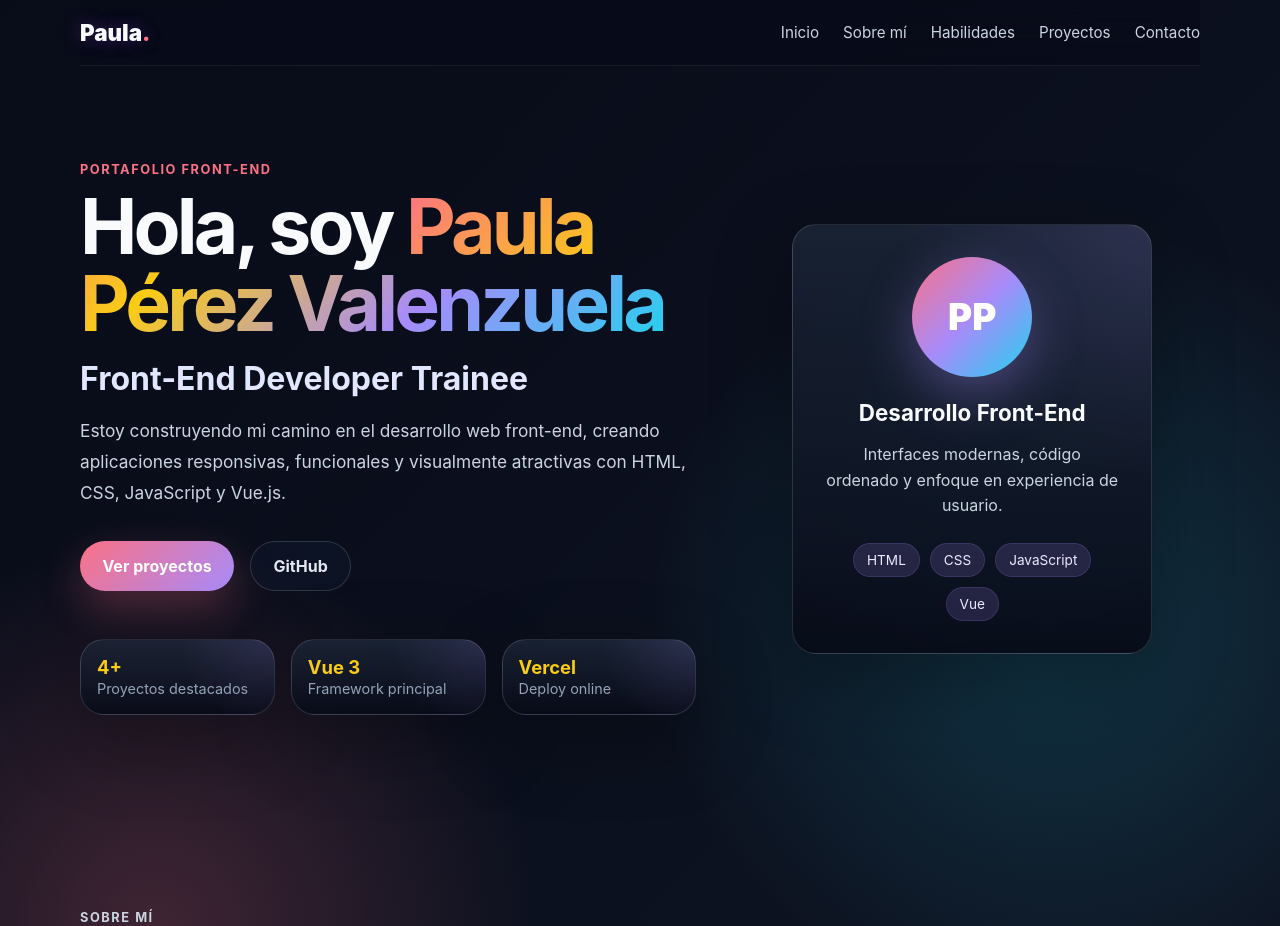
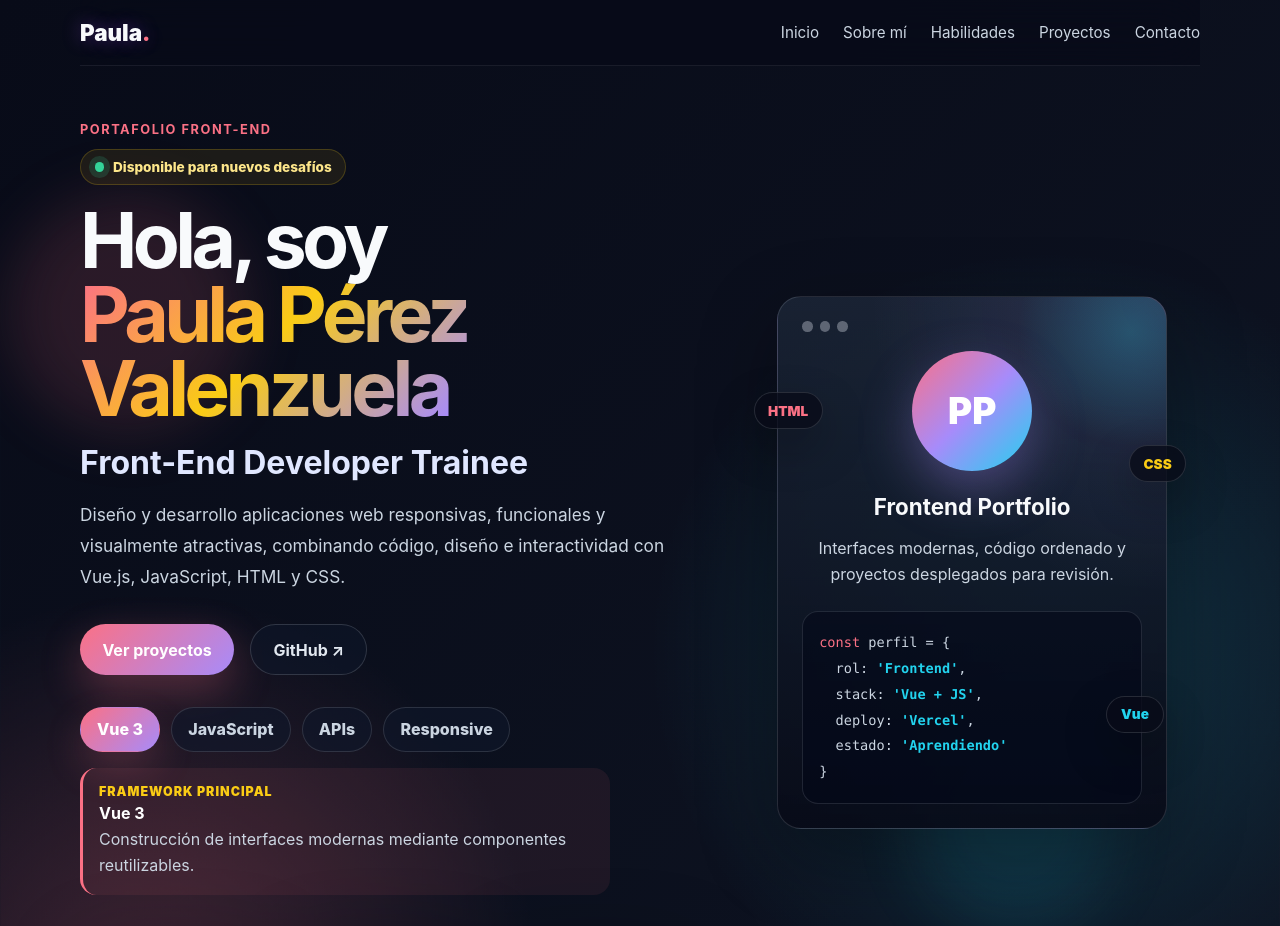
Before and after one commit to Paula-front/portafolio-paula, a Vue app: page / in a window 1280 px wide. Shown: the top 926 px of the page. Built offline with nearby package versions, Linux system fonts and the light colour scheme.

Commit message:
feat: mejorar hero con interactividad y diseño creativo

```diff
--- a/src/components/sections/HeroSection.vue
+++ b/src/components/sections/HeroSection.vue
@@ -1,26 +1,97 @@
+<script setup>
+import { ref } from 'vue'
+
+const activeSkill = ref({
+  name: 'Vue 3',
+  description: 'Construcción de interfaces modernas mediante componentes reutilizables.',
+  tag: 'Framework principal'
+})
+
+const skills = [
+  {
+    name: 'Vue 3',
+    description: 'Construcción de interfaces modernas mediante componentes reutilizables.',
+    tag: 'Framework principal'
+  },
+  {
+    name: 'JavaScript',
+    description: 'Lógica, interactividad, consumo de datos y manejo dinámico de la aplicación.',
+    tag: 'Lenguaje base'
+  },
+  {
+    name: 'APIs',
+    description: 'Integración de datos externos para crear aplicaciones funcionales y dinámicas.',
+    tag: 'Datos reales'
+  },
+  {
+    name: 'Responsive',
+    description: 'Diseños adaptables para escritorio, tablet y dispositivos móviles.',
+    tag: 'Diseño adaptable'
+  }
+]
+
+const selectSkill = (skill) => {
+  activeSkill.value = skill
+}
+</script>
+
 <template>
   <section id="inicio" class="hero section">
+    <div class="hero__glow hero__glow--one"></div>
+    <div class="hero__glow hero__glow--two"></div>
+
     <div class="hero__content">
       <p class="section-label">Portafolio Front-End</p>
 
+      <div class="hero__badge">
+        <span></span>
+        Disponible para nuevos desafíos
+      </div>
+
       <h1>
-        Hola, soy <span>Paula Pérez Valenzuela</span>
+        Hola, soy
+        <span>Paula Pérez Valenzuela</span>
       </h1>
 
       <h2>Front-End Developer Trainee</h2>
 
       <p class="hero__description">
-        Estoy construyendo mi camino en el desarrollo web front-end, creando
-        aplicaciones responsivas, funcionales y visualmente atractivas con
-        HTML, CSS, JavaScript y Vue.js.
+        Diseño y desarrollo aplicaciones web responsivas, funcionales y visualmente
+        atractivas, combinando código, diseño e interactividad con Vue.js,
+        JavaScript, HTML y CSS.
       </p>
 
       <div class="hero__actions">
         <a href="#proyectos" class="btn btn--primary">Ver proyectos</a>
-        <a href="https://github.com/Paula-front" target="_blank" class="btn btn--secondary">
-          GitHub
+
+        <a
+          href="https://github.com/Paula-front"
+          target="_blank"
+          rel="noopener noreferrer"
+          class="btn btn--secondary"
+        >
+          GitHub ↗
         </a>
       </div>
+
+      <div class="hero__skills" aria-label="Tecnologías destacadas">
+        <button
+          v-for="skill in skills"
+          :key="skill.name"
+          type="button"
+          class="hero__skill"
+          :class="{ 'hero__skill--active': activeSkill.name === skill.name }"
+          @click="selectSkill(skill)"
+        >
+          {{ skill.name }}
+        </button>
+      </div>
+
+      <article class="hero__active-skill">
+        <span>{{ activeSkill.tag }}</span>
+        <strong>{{ activeSkill.name }}</strong>
+        <p>{{ activeSkill.description }}</p>
+      </article>
 
       <div class="hero__stats">
         <article>
@@ -40,19 +111,39 @@
       </div>
     </div>
 
-    <div class="hero__card">
-      <div class="profile-card">
+    <div class="hero__visual">
+      <div class="floating-tag floating-tag--one">HTML</div>
+      <div class="floating-tag floating-tag--two">CSS</div>
+      <div class="floating-tag floating-tag--three">Vue</div>
+
+      <article class="profile-card profile-card--hero">
+        <div class="profile-card__top">
+          <span></span>
+          <span></span>
+          <span></span>
+        </div>
+
         <div class="profile-card__avatar">PP</div>
-        <h3>Desarrollo Front-End</h3>
-        <p>Interfaces modernas, código ordenado y enfoque en experiencia de usuario.</p>
 
-        <div class="profile-card__tags">
-          <span>HTML</span>
-          <span>CSS</span>
-          <span>JavaScript</span>
-          <span>Vue</span>
+        <h3>Frontend Portfolio</h3>
+
+        <p>
+          Interfaces modernas, código ordenado y proyectos desplegados para revisión.
+        </p>
+
+        <div class="code-card">
+          <p><span>const</span> perfil = &#123;</p>
+          <p>&nbsp;&nbsp;rol: <strong>'Frontend'</strong>,</p>
+          <p>&nbsp;&nbsp;stack: <strong>'Vue + JS'</strong>,</p>
+          <p>&nbsp;&nbsp;deploy: <strong>'Vercel'</strong>,</p>
+          <p>&nbsp;&nbsp;estado: <strong>'Aprendiendo'</strong></p>
+          <p>&#125;</p>
         </div>
-      </div>
+      </article>
     </div>
+
+    <a href="#sobre-mi" class="scroll-indicator" aria-label="Ir a la sección sobre mí">
+      <span></span>
+    </a>
   </section>
 </template>
--- a/src/style.css
+++ b/src/style.css
@@ -1117,3 +1117,424 @@ body::before {
   border-top-color: rgba(226, 232, 240, 0.1);
   color: var(--text-muted);
 }
+/* =====================================================
+   Hero creativo e interactivo
+   ===================================================== */
+
+.hero {
+  position: relative;
+  min-height: calc(100vh - 76px);
+  display: grid;
+  grid-template-columns: 1.15fr 0.85fr;
+  align-items: center;
+  gap: 3rem;
+  padding-top: 3.5rem;
+  padding-bottom: 5rem;
+}
+
+.hero__glow {
+  position: absolute;
+  border-radius: 999px;
+  filter: blur(30px);
+  opacity: 0.55;
+  pointer-events: none;
+  animation: floatGlow 7s ease-in-out infinite;
+}
+
+.hero__glow--one {
+  width: 230px;
+  height: 230px;
+  top: 14%;
+  left: -6%;
+  background: rgba(251, 113, 133, 0.26);
+}
+
+.hero__glow--two {
+  width: 190px;
+  height: 190px;
+  right: 8%;
+  bottom: 14%;
+  background: rgba(34, 211, 238, 0.2);
+  animation-delay: 1.5s;
+}
+
+.hero__content,
+.hero__visual {
+  position: relative;
+  z-index: 1;
+}
+
+.hero__badge {
+  width: fit-content;
+  margin-bottom: 1.2rem;
+  display: inline-flex;
+  align-items: center;
+  gap: 0.55rem;
+  border: 1px solid rgba(250, 204, 21, 0.2);
+  background: rgba(250, 204, 21, 0.08);
+  color: #fde68a;
+  border-radius: 999px;
+  padding: 0.55rem 0.85rem;
+  font-size: 0.85rem;
+  font-weight: 800;
+}
+
+.hero__badge span {
+  width: 0.6rem;
+  height: 0.6rem;
+  border-radius: 50%;
+  background: #34d399;
+  box-shadow: 0 0 0 6px rgba(52, 211, 153, 0.16);
+}
+
+.hero h1 {
+  margin: 0;
+  max-width: 780px;
+  font-size: clamp(2.8rem, 6vw, 5.2rem);
+  line-height: 0.96;
+  letter-spacing: -0.06em;
+}
+
+.hero h1 span {
+  display: block;
+  background: linear-gradient(
+    135deg,
+    var(--accent-coral),
+    var(--accent-yellow),
+    var(--accent-lavender),
+    var(--accent-cyan)
+  );
+  -webkit-background-clip: text;
+  color: transparent;
+}
+
+.hero h2 {
+  margin: 1.1rem 0 0;
+  color: #e0e7ff;
+  font-size: clamp(1.25rem, 3vw, 2rem);
+}
+
+.hero__description {
+  max-width: 640px;
+  color: var(--text-soft);
+  line-height: 1.8;
+  font-size: 1.08rem;
+}
+
+.hero__actions {
+  display: flex;
+  flex-wrap: wrap;
+  gap: 1rem;
+  margin-top: 2rem;
+}
+
+.hero__skills {
+  display: flex;
+  flex-wrap: wrap;
+  gap: 0.7rem;
+  margin-top: 2rem;
+}
+
+.hero__skill {
+  border: 1px solid rgba(226, 232, 240, 0.14);
+  background: rgba(15, 23, 42, 0.62);
+  color: #cbd5e1;
+  border-radius: 999px;
+  padding: 0.7rem 1rem;
+  cursor: pointer;
+  font-weight: 800;
+  transition:
+    transform 0.2s ease,
+    background 0.2s ease,
+    border-color 0.2s ease,
+    box-shadow 0.2s ease;
+}
+
+.hero__skill:hover {
+  transform: translateY(-3px);
+  border-color: rgba(250, 204, 21, 0.55);
+  box-shadow: 0 16px 36px rgba(250, 204, 21, 0.1);
+}
+
+.hero__skill--active {
+  background: linear-gradient(
+    135deg,
+    var(--accent-coral),
+    var(--accent-lavender)
+  );
+  border-color: transparent;
+  color: #ffffff;
+  box-shadow: 0 16px 38px rgba(251, 113, 133, 0.2);
+}
+
+.hero__active-skill {
+  max-width: 530px;
+  margin-top: 1rem;
+  border-left: 3px solid var(--accent-coral);
+  background: rgba(251, 113, 133, 0.08);
+  padding: 1rem;
+  border-radius: 1rem;
+}
+
+.hero__active-skill span {
+  display: block;
+  margin-bottom: 0.25rem;
+  color: var(--accent-yellow);
+  font-size: 0.78rem;
+  font-weight: 900;
+  text-transform: uppercase;
+  letter-spacing: 0.08em;
+}
+
+.hero__active-skill strong {
+  display: block;
+  color: #ffffff;
+  margin-bottom: 0.3rem;
+}
+
+.hero__active-skill p {
+  margin: 0;
+  color: var(--text-soft);
+  line-height: 1.6;
+}
+
+.hero__stats {
+  display: grid;
+  grid-template-columns: repeat(3, 1fr);
+  gap: 1rem;
+  margin-top: 2rem;
+}
+
+.hero__stats article {
+  padding: 1rem;
+  transition:
+    transform 0.2s ease,
+    border-color 0.2s ease;
+}
+
+.hero__stats article:hover {
+  transform: translateY(-5px);
+  border-color: rgba(251, 113, 133, 0.62);
+}
+
+.hero__stats strong {
+  display: block;
+  color: var(--accent-yellow);
+  font-size: 1.15rem;
+}
+
+.hero__stats span {
+  color: var(--text-muted);
+  font-size: 0.9rem;
+}
+
+.hero__visual {
+  display: flex;
+  justify-content: center;
+}
+
+.profile-card--hero {
+  position: relative;
+  width: min(390px, 100%);
+  padding: 1.5rem;
+  text-align: center;
+  overflow: hidden;
+}
+
+.profile-card--hero::before {
+  content: "";
+  position: absolute;
+  width: 230px;
+  height: 230px;
+  top: -80px;
+  right: -80px;
+  background: radial-gradient(circle, rgba(34, 211, 238, 0.22), transparent 70%);
+}
+
+.profile-card__top {
+  position: relative;
+  z-index: 1;
+  display: flex;
+  gap: 0.45rem;
+  margin-bottom: 1.2rem;
+}
+
+.profile-card__top span {
+  width: 0.65rem;
+  height: 0.65rem;
+  border-radius: 50%;
+  background: rgba(226, 232, 240, 0.35);
+}
+
+.profile-card--hero .profile-card__avatar {
+  position: relative;
+  z-index: 1;
+  background: linear-gradient(
+    135deg,
+    var(--accent-coral),
+    var(--accent-lavender),
+    var(--accent-cyan)
+  );
+}
+
+.profile-card--hero h3,
+.profile-card--hero p,
+.code-card {
+  position: relative;
+  z-index: 1;
+}
+
+.code-card {
+  margin-top: 1.5rem;
+  text-align: left;
+  border: 1px solid rgba(226, 232, 240, 0.12);
+  background: rgba(2, 6, 23, 0.52);
+  border-radius: 1rem;
+  padding: 1rem;
+  font-family: Consolas, Monaco, monospace;
+  font-size: 0.85rem;
+}
+
+.code-card p {
+  margin: 0.25rem 0;
+  color: #cbd5e1;
+}
+
+.code-card span {
+  color: var(--accent-coral);
+}
+
+.code-card strong {
+  color: var(--accent-cyan);
+  font-weight: 800;
+}
+
+.floating-tag {
+  position: absolute;
+  z-index: 2;
+  border: 1px solid rgba(226, 232, 240, 0.14);
+  background: rgba(8, 11, 24, 0.78);
+  color: #f8fafc;
+  border-radius: 999px;
+  padding: 0.6rem 0.85rem;
+  font-size: 0.85rem;
+  font-weight: 900;
+  box-shadow: 0 18px 45px rgba(0, 0, 0, 0.26);
+  animation: floatTag 4.5s ease-in-out infinite;
+}
+
+.floating-tag--one {
+  top: 18%;
+  left: 2%;
+  color: var(--accent-coral);
+}
+
+.floating-tag--two {
+  right: 3%;
+  top: 28%;
+  color: var(--accent-yellow);
+  animation-delay: 1s;
+}
+
+.floating-tag--three {
+  right: 8%;
+  bottom: 18%;
+  color: var(--accent-cyan);
+  animation-delay: 1.8s;
+}
+
+.scroll-indicator {
+  position: absolute;
+  left: 50%;
+  bottom: 1.4rem;
+  transform: translateX(-50%);
+  width: 28px;
+  height: 44px;
+  border: 1px solid rgba(226, 232, 240, 0.2);
+  border-radius: 999px;
+  display: grid;
+  place-items: start center;
+  padding-top: 0.5rem;
+}
+
+.scroll-indicator span {
+  width: 5px;
+  height: 9px;
+  border-radius: 999px;
+  background: var(--accent-yellow);
+  animation: scrollDot 1.5s ease-in-out infinite;
+}
+
+@keyframes floatGlow {
+  0%,
+  100% {
+    transform: translateY(0) scale(1);
+  }
+
+  50% {
+    transform: translateY(-18px) scale(1.08);
+  }
+}
+
+@keyframes floatTag {
+  0%,
+  100% {
+    transform: translateY(0);
+  }
+
+  50% {
+    transform: translateY(-12px);
+  }
+}
+
+@keyframes scrollDot {
+  0% {
+    opacity: 0;
+    transform: translateY(0);
+  }
+
+  40% {
+    opacity: 1;
+  }
+
+  100% {
+    opacity: 0;
+    transform: translateY(14px);
+  }
+}
+
+@media (max-width: 860px) {
+  .hero {
+    min-height: auto;
+    grid-template-columns: 1fr;
+    padding-top: 4rem;
+  }
+
+  .hero__visual {
+    order: -1;
+  }
+
+  .hero__stats {
+    grid-template-columns: 1fr;
+  }
+
+  .floating-tag,
+  .scroll-indicator {
+    display: none;
+  }
+}
+
+@media (max-width: 520px) {
+  .hero__actions {
+    flex-direction: column;
+  }
+
+  .hero__skills {
+    display: grid;
+    grid-template-columns: 1fr 1fr;
+  }
+
+  .hero__skill {
+    width: 100%;
+  }
+}
```
